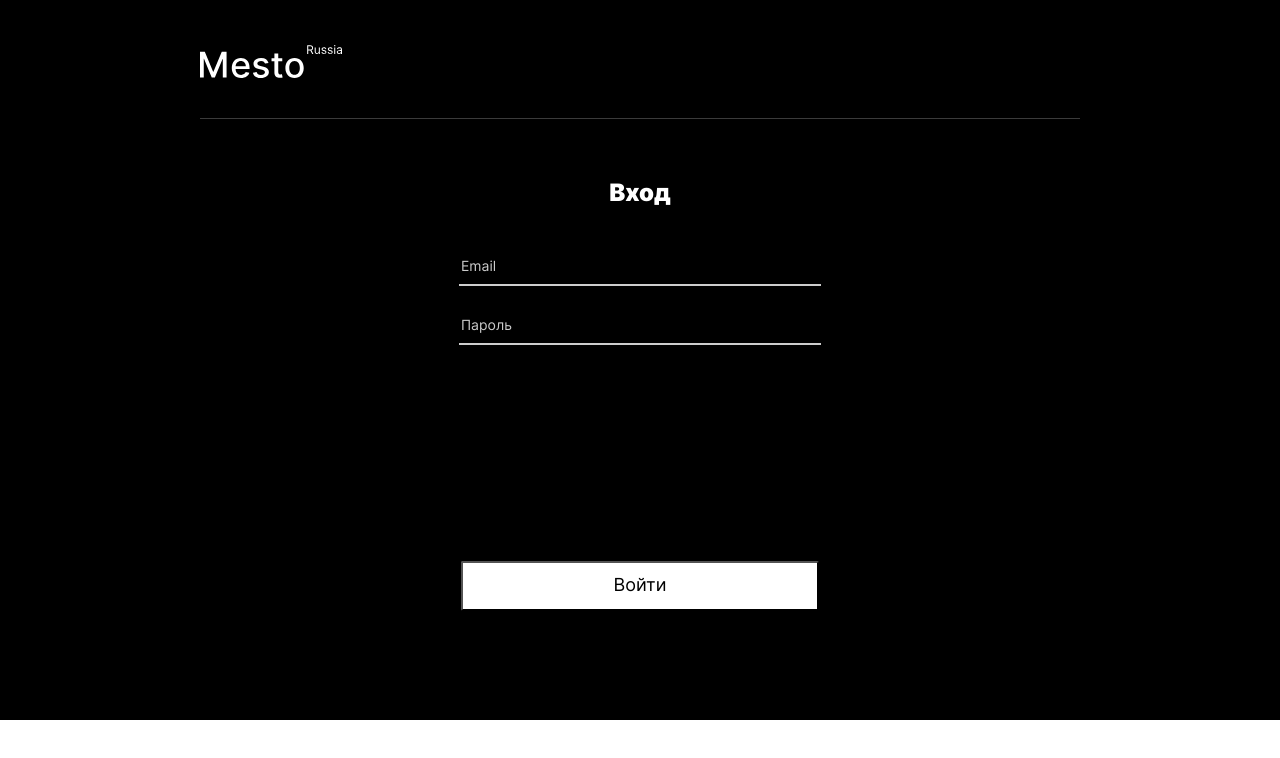
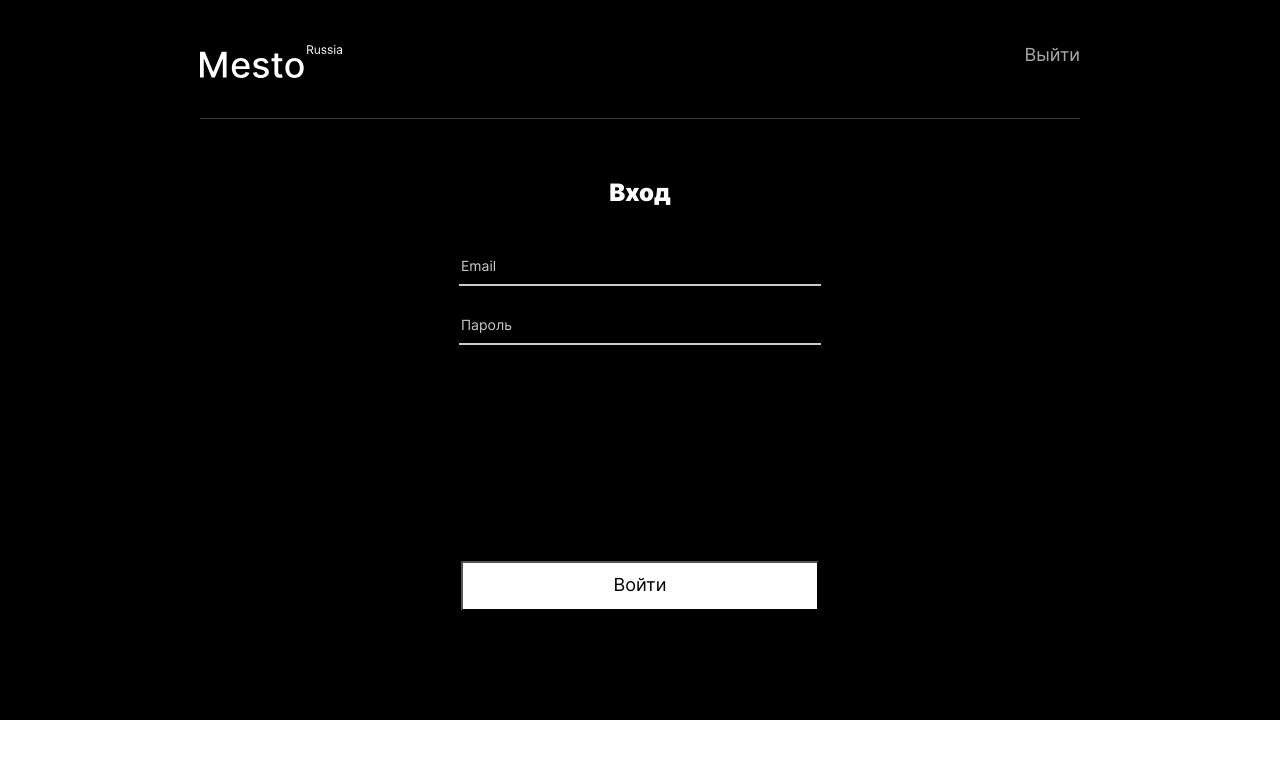
Before and after one commit to GrigoryGriko/react-mesto-auth, a React (Create React App) app: page /sign-in in a window 1280 px wide. Shown: the top 758 px of the page. Built offline with nearby package versions, Linux system fonts and the light colour scheme; no server answers.

Commit message:
style: вёрстка header

```diff
--- a/src/blocks/header/header.css
+++ b/src/blocks/header/header.css
@@ -1,4 +1,6 @@
 .header {
+  position: relative;
+  display: flex;
   min-height: 74px;
   border-bottom: 1px solid rgba(84, 84, 84, .7);
   box-sizing: border-box;
--- a/src/components/Header.js
+++ b/src/components/Header.js
@@ -1,8 +1,11 @@
+import { Link } from 'react-router-dom';
+
 function Header(props) {
   return (
     <header className="header section">
       <a className="logo" href="#"></a>
-      <p>{props.userData.email}</p>
+      <p className="header__email">{props.userData.email}</p>
+      <Link to="/sign-in" className="header__logout">Выйти</Link>
     </header>
   )
 }
--- a/src/index.css
+++ b/src/index.css
@@ -131,7 +131,13 @@
 
     cursor: pointer;
     outline: none;
+
+    transition: .3s ease opacity;
 }
+.auth__button-submit:hover {
+    opacity: .85;
+}
+
 .auth__link {
     margin-top: 15px;
 
@@ -141,3 +147,19 @@
     font-weight: 400;
     color: #fff;
 }
+
+
+.header__email {
+    margin: 0;
+    font-size: 18px;
+    font-weight: 500;
+    color: #fff;
+}
+.header__logout {
+    position: absolute;
+    right: 0;
+    font-size: 18px;
+    font-weight: 400;
+    color: #A9A9A9;
+    text-decoration: none;
+}
```
